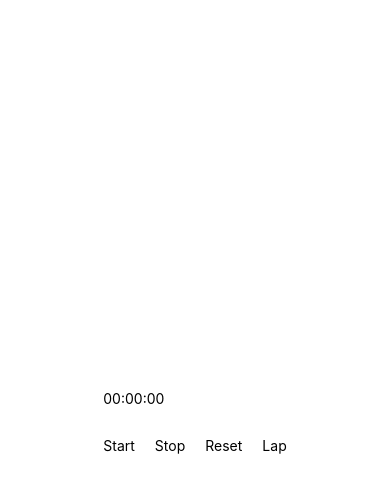
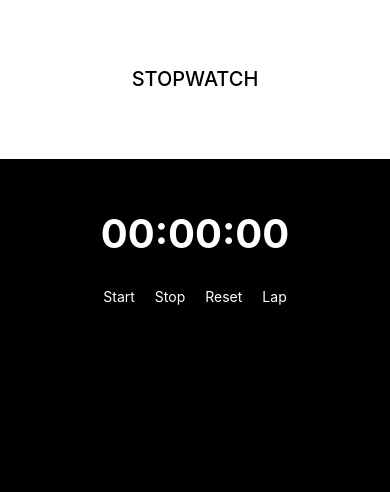
Before and after one commit to Shopify/eng-intern-assessment-react-native, a React Native app: screen / in a window 390 px wide. Shown: the top 492 px of the page. Built offline with nearby package versions, Linux system fonts and the light colour scheme.

Commit message:
Added some styling to the app

```diff
--- a/src/Lap.tsx
+++ b/src/Lap.tsx
@@ -1,4 +1,4 @@
-import { Text } from 'react-native'
+import { StyleSheet, Text } from 'react-native'
 import React from 'react'
 
 interface LapProps {
@@ -7,6 +7,15 @@ interface LapProps {
 
 export const Lap = ({ lapTime }: LapProps) => {
   return (
-    <Text>{lapTime}</Text>
+    <Text style={styles.lap}>{lapTime}</Text>
   )
 }
+
+const styles = StyleSheet.create({
+  lap: {
+    color: "#fff",
+    borderBottomColor: '#fffb',
+    borderBottomWidth: 1,
+    fontSize: 18
+  }
+})
--- a/src/LapContainer.tsx
+++ b/src/LapContainer.tsx
@@ -1,4 +1,4 @@
-import { ScrollView } from 'react-native'
+import { ScrollView, StyleSheet, View } from 'react-native'
 import React from 'react'
 import { Lap } from './Lap'
 
@@ -8,12 +8,18 @@ interface LapContainerProps {
 
 export const LapContainer = ({ laps }: LapContainerProps) => {
   return (
-    <ScrollView>
-        {
-            laps.map((lapTime, index) => (
-              <Lap lapTime={lapTime} key={index} />
-            ))
-        }
+    <ScrollView testID='lap-list'>
+      <View style={styles.lapContainer}>
+        {laps.map((lapTime, index) => (
+          <Lap lapTime={lapTime} key={index} />
+        ))}
+      </View>
     </ScrollView>
   )
 }
+
+const styles = StyleSheet.create({
+  lapContainer: {
+    rowGap: 10
+  }
+})
--- a/src/StopWatch.tsx
+++ b/src/StopWatch.tsx
@@ -1,6 +1,7 @@
 import { useEffect, useRef, useState } from 'react';
-import { Pressable, Text, View } from 'react-native';
+import { StyleSheet, Text, View } from 'react-native';
 import { LapContainer } from './LapContainer';
+import StopWatchButton from './StopWatchButton';
 
 type Status = 'COUNTING' | 'NOT_COUNTING' | 'PAUSED' | 'STOPPED'
 
@@ -10,7 +11,7 @@ export default function StopWatch() {
   const startTime = useRef<number>(0); // to keep track of the start time
 
   const [elapsedPausedTime, setElapsedPausedTime] = useState<number>(0); // to keep track of the elapsed time while stopped
-  const [displayTime, setDisplayTime] = useState("00:00:00")
+  const [displayTime, setDisplayTime] = useState("00:00:00") // formatted time displayed on the app
   const [status, setStatus] = useState<Status>('NOT_COUNTING')
   const [laps, setLaps] = useState<Array<string>>([])
 
@@ -75,29 +76,60 @@ export default function StopWatch() {
   }
 
   return (
-    <View>
-      <View>
+    <View style={styles.stopWatchContainer}>
+      <View style={styles.header}>
+        <Text style={styles.headerText}>STOPWATCH</Text>
+      </View>
+      <View style={styles.timeAndButtonsContainer}>
         {
           status != 'STOPPED' &&
-          <Text>{displayTime}</Text>
+          <Text style={styles.displayTime}>{displayTime}</Text>
         }
+        <View style={{ justifyContent: 'space-between', alignItems: 'center', flexDirection: 'row', columnGap: 20, marginTop: 30 }}>
+          {(status === 'NOT_COUNTING' || status === 'STOPPED') && <StopWatchButton onPressHandler={start}>Start</StopWatchButton>}
+          {status === 'COUNTING' && <StopWatchButton onPressHandler={pause}>Pause</StopWatchButton>}
+          {status === 'PAUSED' && <StopWatchButton onPressHandler={start}>Resume</StopWatchButton>}
+          <StopWatchButton onPressHandler={stop}>Stop</StopWatchButton>
+          <StopWatchButton onPressHandler={reset}>Reset</StopWatchButton>
+          <StopWatchButton onPressHandler={lap}>Lap</StopWatchButton>
+        </View>
       </View>
-      <View style={{ justifyContent: 'space-between', alignItems: 'center', flexDirection: 'row', columnGap: 20, marginTop: 30 }}>
-        {(status === 'NOT_COUNTING' || status === 'STOPPED') && <Pressable onPress={start}><Text>Start</Text></Pressable>}
-        {status === 'COUNTING' && <Pressable onPress={pause}><Text>Pause</Text></Pressable>}
-        {status === 'PAUSED' && <Pressable onPress={start}><Text>Resume</Text></Pressable>}
-        <Pressable onPress={stop}>
-          <Text>Stop</Text>
-        </Pressable>
-        <Pressable onPress={reset}>
-          <Text>Reset</Text>
-        </Pressable>
-        <Pressable onPress={lap}>
-          <Text>Lap</Text>
-        </Pressable>
+      <View style={styles.lapsContainer}>
+        <LapContainer laps={laps} />
       </View>
-
-      <LapContainer laps={laps} />
     </View>
   );
 }
+
+const styles = StyleSheet.create({
+  stopWatchContainer: {
+    backgroundColor: 'black',
+    flex: 1,
+    width: "100%",
+  },
+  header: {
+    flex: 2,
+    backgroundColor: '#fff',
+    justifyContent: 'center',
+    alignItems: 'center',
+  },
+  headerText: {
+    fontSize: 20,
+    fontWeight: '500',
+  },
+  timeAndButtonsContainer: {
+    paddingTop: 50,
+    flex: 2,
+    alignItems: 'center',
+    marginHorizontal: 'auto',
+  },
+  displayTime: {
+    fontSize: 40,
+    fontWeight: '700',
+    color: '#fff'
+  },
+  lapsContainer: {
+    flex: 6,
+    alignItems: 'center'
+  }
+})
--- a/src/StopWatchButton.tsx
+++ b/src/StopWatchButton.tsx
@@ -1,8 +1,20 @@
-import { View } from 'react-native';
+import { Pressable, StyleSheet, Text } from 'react-native';
 
-export default function StopWatchButton() {
+interface StopWatchButtonProps {
+  children: string
+  onPressHandler: () => any
+}
+
+export default function StopWatchButton({ children, onPressHandler }: StopWatchButtonProps) {
   return (
-    <View >
-    </View>
+    <Pressable onPress={onPressHandler}>
+      <Text style={styles.button}>{children}</Text>
+    </Pressable>
   );
 }
+
+const styles = StyleSheet.create({
+  button: {
+    color: '#fff'
+  }
+})
```
Also changed, not shown: 1 other file (tests, documents, lock files or other folders).
